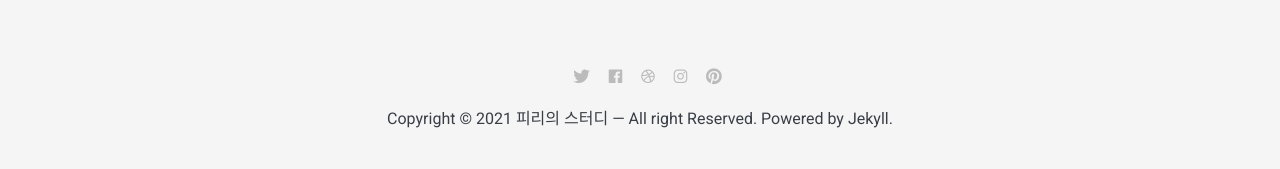
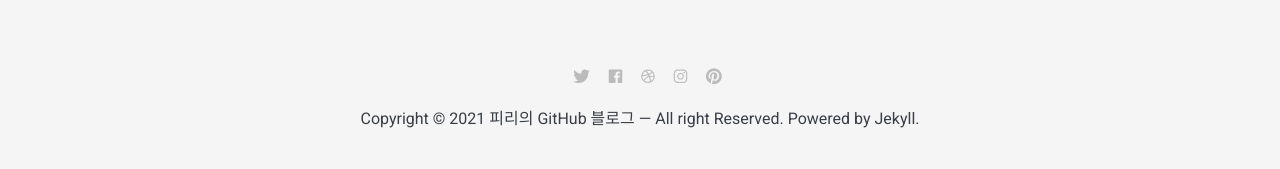
Before and after one commit to piripiribangbang/piripiribangbang.github.io, a Jekyll site: the page built from _pages/study.md, in a window 1280 px wide. Shown: the part 1238-1407 px from the top of the page. Built offline with Jekyll 4.4.1, drawn with Linux system fonts in a browser that asks for light colours; nearby versions of some CDN libraries; our own code applies the rules of GitHub Pages for plain Markdown files.

Commit message:
Update settings.yml
개인정보 소개 변경

```diff
--- a/_data/settings.yml
+++ b/_data/settings.yml
@@ -1,8 +1,8 @@
 #-------------------------------
 # General Site Settings
-title: 피리의 스터디
+title: 피리의 GitHub 블로그
 logo: logo.svg # You can add own logo.
-description: "piri's study"
+description: "piri's github blog"
 
 
 #-------------------------------
@@ -11,7 +11,7 @@
   name: piri
   image:
   say-hello: Hello, I’m <strong>piri</strong>
-  bio: sports, talks, and writes about <strong>web</strong>, <strong>ethics</strong>, <strong>privacy</strong>, and dev. I share design tutorials, free resources and inspiration. Loves <a href="#">music</a> & riding his bicycle.
+  bio: Study, Travel, Interesting 으로 일상을 공유하고 싶은 <strong>예비 개발자</strong>입니다. 이 블로그가 조금이나마 도움이 되었으면 좋겠습니다^^
 
 
 #-------------------------------
```
